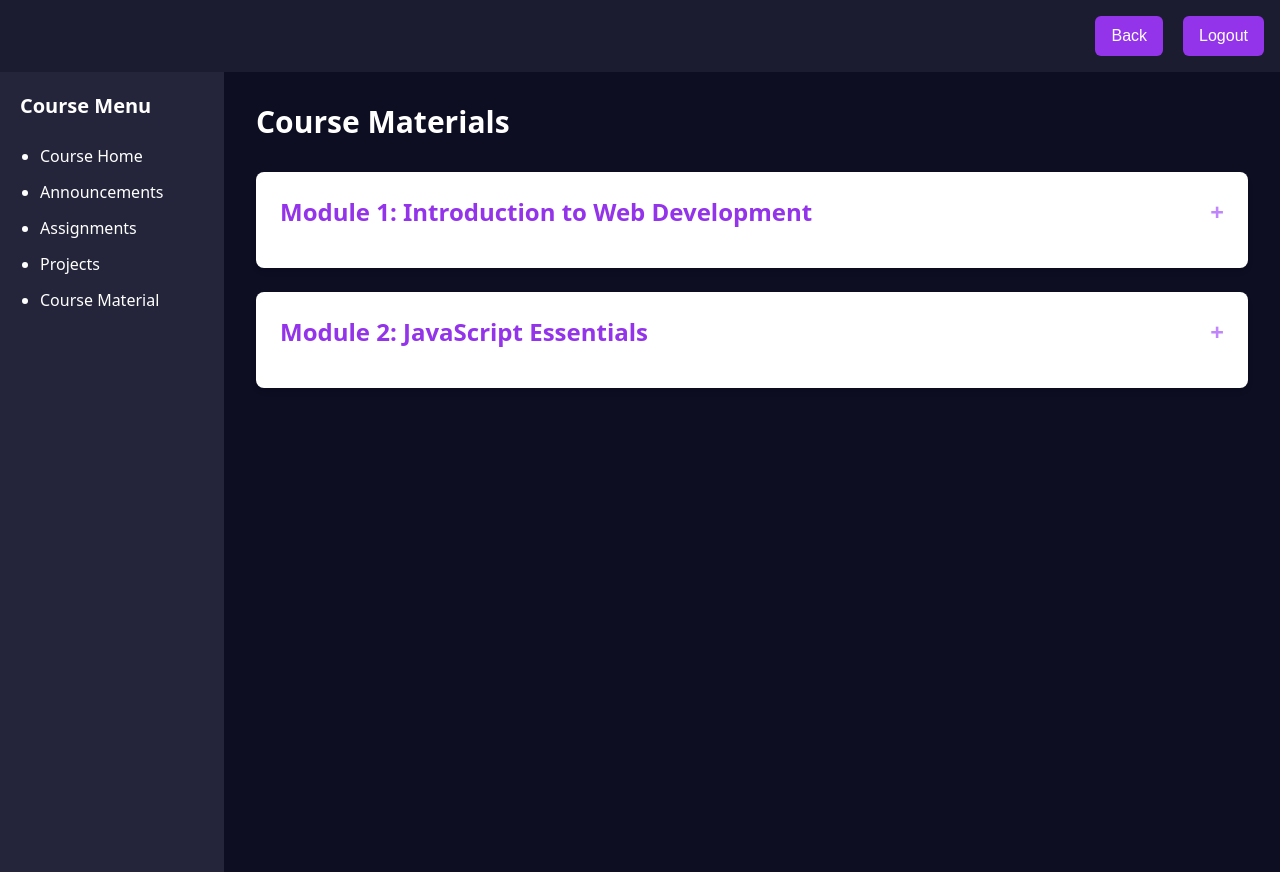
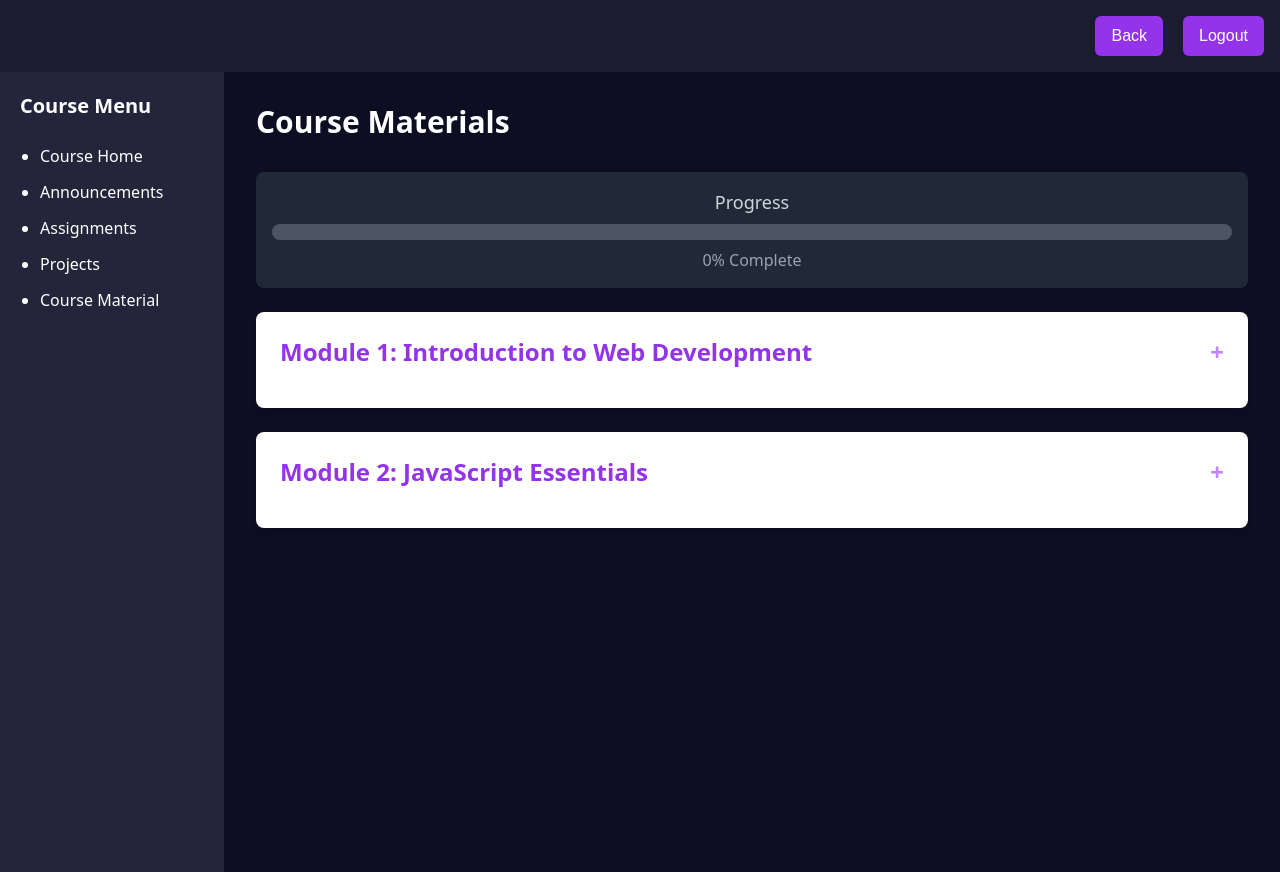
Before and after one commit to theAnuragMishra/aura-tracker, a Next.js app: page /course_material in a window 1280 px wide. Built offline with nearby package versions, Linux system fonts and the light colour scheme.

Commit message:
progress bar added in course

```diff
--- a/app/course_material/page.tsx
+++ b/app/course_material/page.tsx
@@ -65,9 +65,34 @@ const modules: Module[] = [
   },
 ];
 
+// Initial completion status - later this will be fetched from a backend
+const initialCompletionStatus: Record<number, boolean> = {
+  1: false,
+  2: false,
+  3: false,
+};
+
 const CourseMaterial: FC = () => {
   const [expandedModule, setExpandedModule] = useState<number | null>(null);
   const [expandedChapter, setExpandedChapter] = useState<number | null>(null);
+  const [completionStatus, setCompletionStatus] = useState<
+    Record<number, boolean>
+  >(initialCompletionStatus);
+
+  const totalResources = Object.keys(completionStatus).length;
+  const completedResources = Object.values(completionStatus).filter(
+    (status) => status
+  ).length;
+  const progress = totalResources
+    ? (completedResources / totalResources) * 100
+    : 0;
+
+  const toggleResourceCompletion = (id: number) => {
+    setCompletionStatus((prev) => ({
+      ...prev,
+      [id]: !prev[id],
+    }));
+  };
 
   return (
     <>
@@ -108,6 +133,19 @@ const CourseMaterial: FC = () => {
           <h1 className="text-3xl font-bold text-white mb-8">
             Course Materials
           </h1>
+
+          <div className="bg-gray-800 p-4 rounded-lg mb-6 text-center">
+            <h2 className="text-lg font-medium text-gray-300">Progress</h2>
+            <div className="relative h-4 bg-gray-600 rounded-full mt-2">
+              <div
+                className={`absolute h-full bg-purple-500 rounded-full transition-all duration-500`}
+                style={{ width: `${progress}%` }}
+              ></div>
+            </div>
+            <p className="text-gray-400 mt-2">
+              {Math.round(progress)}% Complete
+            </p>
+          </div>
 
           {modules.length === 0 ? (
             <p className="text-center text-gray-500">
@@ -169,7 +207,18 @@ const CourseMaterial: FC = () => {
                                 </p>
                               ) : (
                                 chapter.resources.map((resource) => (
-                                  <li key={resource.id} className="text-base">
+                                  <li
+                                    key={resource.id}
+                                    className="flex items-center space-x-2"
+                                  >
+                                    <input
+                                      type="checkbox"
+                                      checked={completionStatus[resource.id]}
+                                      onChange={() =>
+                                        toggleResourceCompletion(resource.id)
+                                      }
+                                      className="form-checkbox h-4 w-4 text-purple-500 rounded-md border-gray-300 focus:ring-purple-500"
+                                    />
                                     <a
                                       href={resource.link}
                                       target="_blank"
```
